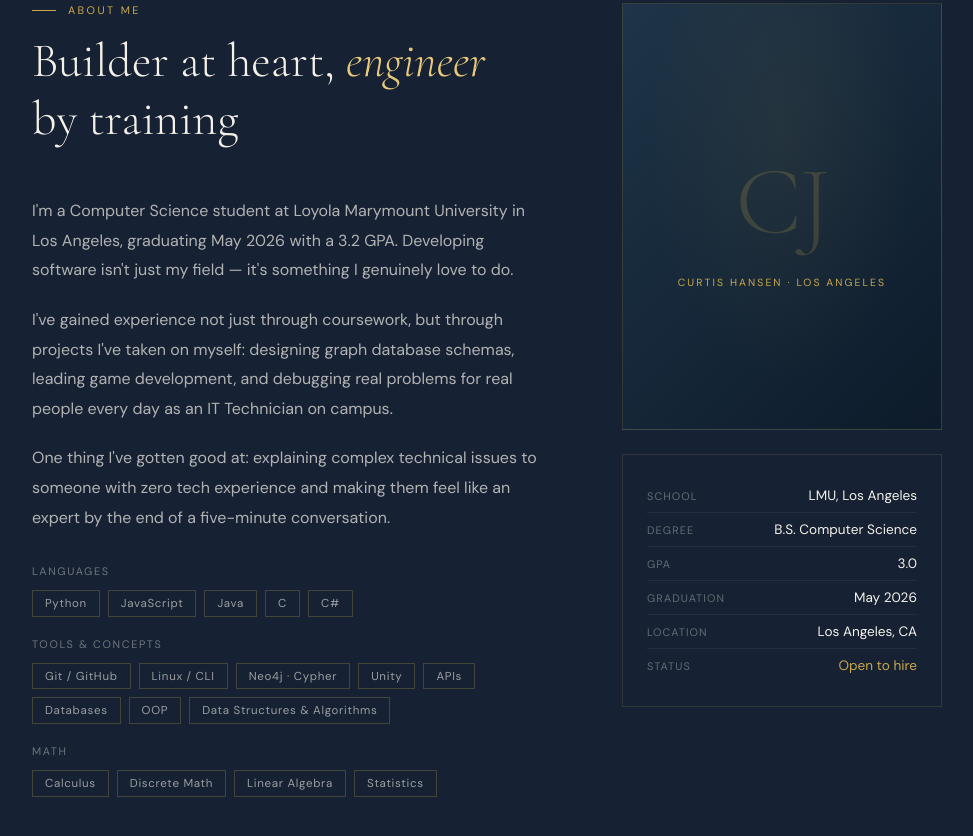
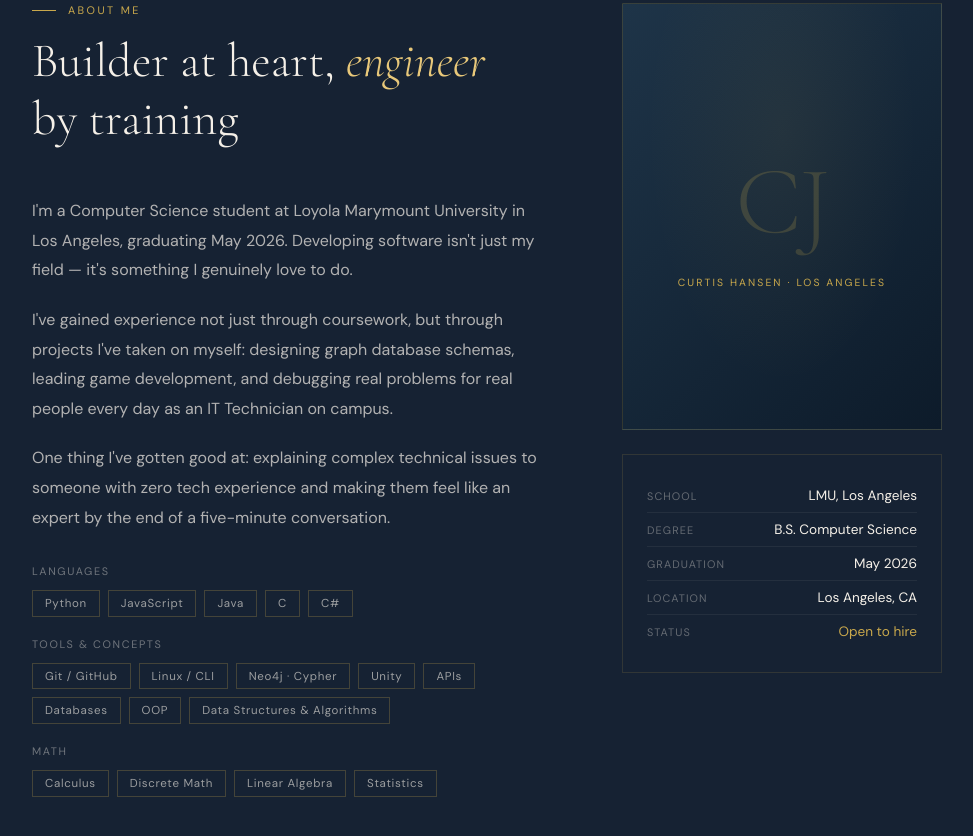
Before and after one commit to CJHansen10/CJHansen10.github.io, a plain HTML site: page index.html in a window 1280 px wide. Shown: the part 893-1729 px from the top of the page, without its empty margins (58-1031 px from the left). Drawn offline with nearby package versions, Linux system fonts and the light colour scheme.

Commit message:
Update index.html

```diff
--- a/index.html
+++ b/index.html
@@ -18,7 +18,6 @@
     *, *::before, *::after { box-sizing: border-box; margin: 0; padding: 0; }
     html { scroll-behavior: smooth; }
     body { font-family: 'DM Sans', sans-serif; background: var(--navy); color: var(--cream); overflow-x: hidden; }
-
     /* NAV */
     nav {
       position: fixed; top: 0; left: 0; right: 0; z-index: 100;
@@ -32,7 +31,6 @@
     .nav-links { display: flex; gap: 2.5rem; list-style: none; }
     .nav-links a { font-size: 0.78rem; letter-spacing: 0.12em; text-transform: uppercase; color: rgba(245,240,232,0.65); text-decoration: none; transition: color 0.2s; }
     .nav-links a:hover { color: var(--gold); }
-
     /* HERO */
     #hero { min-height: 100vh; display: flex; align-items: center; padding: 8rem 4rem 4rem; position: relative; overflow: hidden; }
     .hero-bg {
@@ -55,7 +53,6 @@
     .scroll-hint { position: absolute; bottom: 2.5rem; left: 4rem; font-size: 0.7rem; letter-spacing: 0.15em; text-transform: uppercase; color: rgba(245,240,232,0.35); display: flex; align-items: center; gap: 0.75rem; }
     .scroll-hint::after { content: ''; display: block; width: 1px; height: 40px; background: linear-gradient(to bottom, rgba(201,168,76,0.5), transparent); animation: scrollPulse 2s ease-in-out infinite; }
     @keyframes scrollPulse { 0%,100%{opacity:0.4} 50%{opacity:1} }
-
     /* SECTIONS */
     section { padding: 6rem 4rem; }
     .section-inner { max-width: 1100px; margin: 0 auto; }
@@ -63,7 +60,6 @@
     .section-label::before { content: ''; display: block; width: 24px; height: 1px; background: var(--gold); }
     h2 { font-family: 'Cormorant Garamond', serif; font-size: clamp(2rem, 4vw, 3rem); font-weight: 300; color: var(--cream); margin-bottom: 3rem; line-height: 1.2; }
     h2 em { font-style: italic; color: var(--gold-light); }
-
     /* ABOUT */
     #about { background: var(--navy-mid); }
     .about-grid { display: grid; grid-template-columns: 1fr 1fr; gap: 5rem; align-items: start; }
@@ -73,7 +69,6 @@
     .skill-tags { display: flex; flex-wrap: wrap; gap: 0.5rem; margin-bottom: 1.25rem; }
     .skill-tag { font-size: 0.72rem; letter-spacing: 0.06em; padding: 0.3rem 0.75rem; border: 1px solid rgba(201,168,76,0.25); color: rgba(245,240,232,0.6); transition: border-color 0.2s, color 0.2s; }
     .skill-tag:hover { border-color: var(--gold); color: var(--gold); }
-
     /* ABOUT CARD */
     .about-visual { display: flex; flex-direction: column; gap: 1.5rem; }
     .about-card { width: 100%; aspect-ratio: 3/4; max-width: 320px; background: linear-gradient(135deg, var(--slate) 0%, var(--navy) 100%); border: 1px solid rgba(201,168,76,0.2); display: flex; flex-direction: column; align-items: center; justify-content: center; position: relative; overflow: hidden; }
@@ -85,7 +80,6 @@
     .quick-fact:last-child { border-bottom: none; }
     .qf-label { font-size: 0.68rem; letter-spacing: 0.1em; text-transform: uppercase; color: rgba(245,240,232,0.35); }
     .qf-val { font-size: 0.85rem; color: var(--cream); }
-
     /* PROJECTS */
     #projects { background: var(--navy); }
     .projects-grid { display: grid; grid-template-columns: repeat(3, 1fr); gap: 1.5px; }
@@ -103,7 +97,6 @@
     .project-link { font-size: 0.72rem; letter-spacing: 0.12em; text-transform: uppercase; color: var(--gold); text-decoration: none; display: flex; align-items: center; gap: 0.5rem; transition: gap 0.2s; }
     .project-link:hover { gap: 0.9rem; }
     .project-link::after { content: '→'; }
-
     /* BLOG */
     #blog { background: var(--navy-mid); }
     .blog-list { display: flex; flex-direction: column; }
@@ -114,7 +107,6 @@
     .blog-item-title { font-family: 'Cormorant Garamond', serif; font-size: 1.35rem; font-weight: 400; color: var(--cream); line-height: 1.3; margin-bottom: 0.4rem; transition: color 0.2s; }
     .blog-item-excerpt { font-size: 0.85rem; line-height: 1.6; color: rgba(245,240,232,0.45); }
     .blog-arrow { color: var(--gold); font-size: 1.2rem; padding-top: 0.25rem; }
-
     /* CONTACT */
     #contact { background: var(--navy); }
     .contact-wrap { display: grid; grid-template-columns: 1fr 1.2fr; gap: 5rem; align-items: start; }
@@ -132,16 +124,13 @@
     .form-group input:focus, .form-group textarea:focus { border-color: rgba(201,168,76,0.5); }
     .form-group input::placeholder, .form-group textarea::placeholder { color: rgba(245,240,232,0.2); }
     .form-success { display: none; padding: 1rem; background: rgba(201,168,76,0.1); border: 1px solid rgba(201,168,76,0.3); color: var(--gold); font-size: 0.85rem; }
-
     /* FOOTER */
     footer { padding: 2rem 4rem; border-top: 1px solid rgba(245,240,232,0.08); display: flex; align-items: center; justify-content: space-between; }
     .footer-copy { font-size: 0.72rem; letter-spacing: 0.08em; color: rgba(245,240,232,0.25); }
     .footer-name { font-family: 'Cormorant Garamond', serif; font-size: 0.9rem; color: rgba(245,240,232,0.35); letter-spacing: 0.1em; }
-
     /* ANIMATIONS */
     .fade-in { opacity: 0; transform: translateY(24px); transition: opacity 0.7s ease, transform 0.7s ease; }
     .fade-in.visible { opacity: 1; transform: translateY(0); }
-
     @media (max-width: 900px) {
       nav { padding: 1rem 2rem; }
       .nav-links { display: none; }
@@ -157,7 +146,6 @@
   </style>
 </head>
 <body>
-
 <!-- NAV -->
 <nav>
   <a href="#hero" class="nav-logo">CJ<span>.</span></a>
@@ -168,7 +156,6 @@
     <li><a href="https://github.com/CJHansen10" target="_blank">GitHub ↗</a></li>
   </ul>
 </nav>
-
 <!-- HERO -->
 <section id="hero">
   <div class="hero-bg"></div>
@@ -187,7 +174,6 @@
   </div>
   <div class="scroll-hint">Scroll</div>
 </section>
-
 <!-- ABOUT -->
 <section id="about">
   <div class="section-inner">
@@ -196,7 +182,7 @@
         <div class="section-label">About Me</div>
         <h2>Builder at heart, <em>engineer</em> by training</h2>
         <p>
-          I'm a Computer Science student at Loyola Marymount University in Los Angeles, graduating May 2026 with a 3.2 GPA.
+          I'm a Computer Science student at Loyola Marymount University in Los Angeles, graduating May 2026.
           Developing software isn't just my field — it's something I genuinely love to do.
         </p>
         <p>
@@ -251,10 +237,6 @@
             <span class="qf-val">B.S. Computer Science</span>
           </div>
           <div class="quick-fact">
-            <span class="qf-label">GPA</span>
-            <span class="qf-val">3.0</span>
-          </div>
-          <div class="quick-fact">
             <span class="qf-label">Graduation</span>
             <span class="qf-val">May 2026</span>
           </div>
@@ -271,7 +253,6 @@
     </div>
   </div>
 </section>
-
 <!-- PROJECTS -->
 <section id="projects">
   <div class="section-inner">
@@ -317,8 +298,6 @@
     </div>
   </div>
 </section>
-
-
 <!-- CONTACT -->
 <section id="contact">
   <div class="section-inner">
@@ -369,13 +348,11 @@
     </div>
   </div>
 </section>
-
 <!-- FOOTER -->
 <footer>
   <div class="footer-copy">© 2026 Curtis "CJ" Hansen. All rights reserved.</div>
   <div class="footer-name">CJ Hansen · LMU CS '26</div>
 </footer>
-
 <script>
   const observer = new IntersectionObserver((entries) => {
     entries.forEach((e, i) => {
@@ -383,7 +360,6 @@
     });
   }, { threshold: 0.1 });
   document.querySelectorAll('.fade-in').forEach(el => observer.observe(el));
-
   function submitForm() {
     const f = document.getElementById('fname').value;
     const e = document.getElementById('email').value;
```
